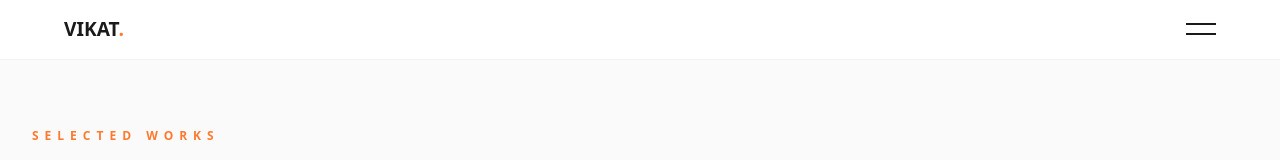
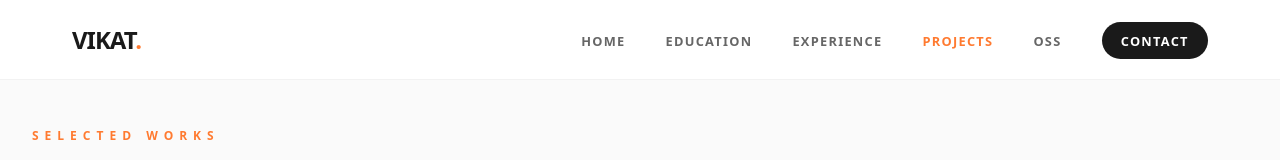
Before and after one commit to tiru02/portfolio, a Vue app: page /#/projects in a window 1280 px wide. Shown: the top 160 px of the page. Built offline with nearby package versions, Linux system fonts and the light colour scheme.

Commit message:
Refactor Navbar component for improved layout and styles

```diff
--- a/src/components/Navbar.vue
+++ b/src/components/Navbar.vue
@@ -31,6 +31,17 @@ onUnmounted(() => window.removeEventListener("scroll", handleScroll));
         </RouterLink>
       </div>
 
+      <nav class="desktop-nav">
+        <ul class="nav-links">
+          <li><RouterLink to="/" exact-active-class="active">Home</RouterLink></li>
+          <li><RouterLink to="/education" exact-active-class="active">Education</RouterLink></li>
+          <li><RouterLink to="/experience" exact-active-class="active">Experience</RouterLink></li>
+          <li><RouterLink to="/projects" exact-active-class="active">Projects</RouterLink></li>
+          <li><RouterLink to="/open_source" exact-active-class="active">OSS</RouterLink></li>
+          <li><RouterLink to="/contact_me" class="contact-btn">Contact</RouterLink></li>
+        </ul>
+      </nav>
+
       <button class="menu-trigger" @click="toggleMenu" :class="{ 'active': isMenuOpen }">
         <span class="line"></span>
         <span class="line"></span>
@@ -40,8 +51,7 @@ onUnmounted(() => window.removeEventListener("scroll", handleScroll));
 
   <transition name="slide">
     <div v-if="isMenuOpen" class="full-menu">
-      <div class="menu-content">
-        <nav class="links-list">
+      <nav class="mobile-links-list">
         <RouterLink v-for="(link, i) in [
           { name: 'Home', path: '/' },
           { name: 'Education', path: '/education' },
@@ -50,16 +60,11 @@ onUnmounted(() => window.removeEventListener("scroll", handleScroll));
           { name: 'OSS', path: '/open_source' },
           { name: 'Contact', path: '/contact_me' }
         ]"
-          :key="i"
-          :to="link.path"
-          @click="toggleMenu"
-          class="menu-link"
-          :style="{ transitionDelay: (i * 0.05) + 's' }">
+        :key="i" :to="link.path" @click="toggleMenu" class="mobile-link">
           <span class="num">0{{ i + 1 }}</span>
           <span class="text">{{ link.name }}</span>
         </RouterLink>
       </nav>
-      </div>
     </div>
   </transition>
 </template>
@@ -71,16 +76,15 @@ onUnmounted(() => window.removeEventListener("scroll", handleScroll));
   left: 0;
   height: 3px;
   background: #ff7a30;
-  z-index: 10001;
+  z-index: 10002;
 }
 
-/* Header Styling */
 .nav-header {
   position: fixed;
   top: 0;
   left: 0;
   width: 100%;
-  height: 60px;
+  height: 80px;
   background: rgba(255, 255, 255, 0.95);
   backdrop-filter: blur(10px);
   z-index: 10000;
@@ -93,7 +97,7 @@ onUnmounted(() => window.removeEventListener("scroll", handleScroll));
   width: 100%;
   max-width: 1200px;
   margin: 0 auto;
-  padding: 0 1.5rem;
+  padding: 0 2rem;
   display: flex;
   justify-content: space-between;
   align-items: center;
@@ -101,22 +105,50 @@ onUnmounted(() => window.removeEventListener("scroll", handleScroll));
 
 .logo a {
   font-weight: 900;
-  font-size: 1.2rem;
+  font-size: 1.5rem;
   text-decoration: none;
   color: #1a1a1a;
+  letter-spacing: -1px;
 }
 .dot { color: #ff7a30; }
 
-/* Hamburger Button */
+/* Desktop Menu Styles */
+.desktop-nav .nav-links {
+  display: flex;
+  gap: 2.5rem;
+  list-style: none;
+  align-items: center;
+}
+
+.desktop-nav a {
+  text-decoration: none;
+  color: #666;
+  font-size: 0.8rem;
+  font-weight: 700;
+  text-transform: uppercase;
+  letter-spacing: 0.1em;
+  transition: color 0.3s;
+}
+
+.desktop-nav a:hover, .active { color: #ff7a30 !important; }
+
+.contact-btn {
+  background: #1a1a1a;
+  color: white !important;
+  padding: 0.6rem 1.2rem;
+  border-radius: 100px;
+}
+
+/* Mobile Trigger */
 .menu-trigger {
+  display: none;
   background: none;
   border: none;
   cursor: pointer;
   width: 30px;
-  height: 20px;
-  display: flex;
+  height: 18px;
   flex-direction: column;
-  justify-content: space-around;
+  justify-content: space-between;
   z-index: 10001;
 }
 
@@ -125,14 +157,20 @@ onUnmounted(() => window.removeEventListener("scroll", handleScroll));
   width: 100%;
   height: 2px;
   background: #1a1a1a;
-  transition: 0.3s cubic-bezier(0.175, 0.885, 0.32, 1.275);
+  transition: 0.3s;
 }
 
+/* Mobile View Adjustments */
+@media (max-width: 900px) {
+  .desktop-nav { display: none; }
+  .menu-trigger { display: flex; }
+
   .active .line { background: #fff; }
-.active .line:nth-child(1) { transform: translateY(5px) rotate(45deg); }
-.active .line:nth-child(2) { transform: translateY(-5px) rotate(-45deg); }
+  .active .line:nth-child(1) { transform: translateY(8px) rotate(45deg); }
+  .active .line:nth-child(2) { transform: translateY(-8px) rotate(-45deg); }
+}
 
-/* Fullscreen Overlay */
+/* Mobile Overlay */
 .full-menu {
   position: fixed;
   inset: 0;
@@ -140,47 +178,26 @@ onUnmounted(() => window.removeEventListener("scroll", handleScroll));
   z-index: 9999;
   display: flex;
   align-items: center;
-  padding: 0 10%;
+  padding-left: 10%;
 }
 
-.links-list {
+.mobile-links-list {
   display: flex;
   flex-direction: column;
-  gap: 1.5rem;
+  gap: 2rem;
 }
 
-.menu-link {
+.mobile-link {
   text-decoration: none;
   display: flex;
   align-items: center;
   gap: 1rem;
-  transition: 0.3s;
 }
 
-.num {
-  font-family: monospace;
-  color: #ff7a30;
-  font-size: 0.8rem;
-}
+.num { font-size: 0.8rem; color: #ff7a30; font-family: monospace; }
+.text { color: #fff; font-size: 2.5rem; font-weight: 800; text-transform: uppercase; }
 
-.text {
-  color: #fff;
-  font-size: 2.5rem;
-  font-weight: 800;
-  text-transform: uppercase;
-  letter-spacing: -1px;
-}
-
-/* Stable Animations */
-.slide-enter-active, .slide-leave-active {
-  transition: transform 0.6s cubic-bezier(0.85, 0, 0.15, 1);
-}
-
-.slide-enter-from, .slide-leave-to {
-  transform: translateY(-100%);
-}
-
-@media (max-width: 600px) {
-  .text { font-size: 1.8rem; }
-}
+/* Transitions */
+.slide-enter-active, .slide-leave-active { transition: transform 0.5s cubic-bezier(0.85, 0, 0.15, 1); }
+.slide-enter-from, .slide-leave-to { transform: translateY(-100%); }
 </style>
```
Lines whose indentation alone changed are shown as unchanged.
